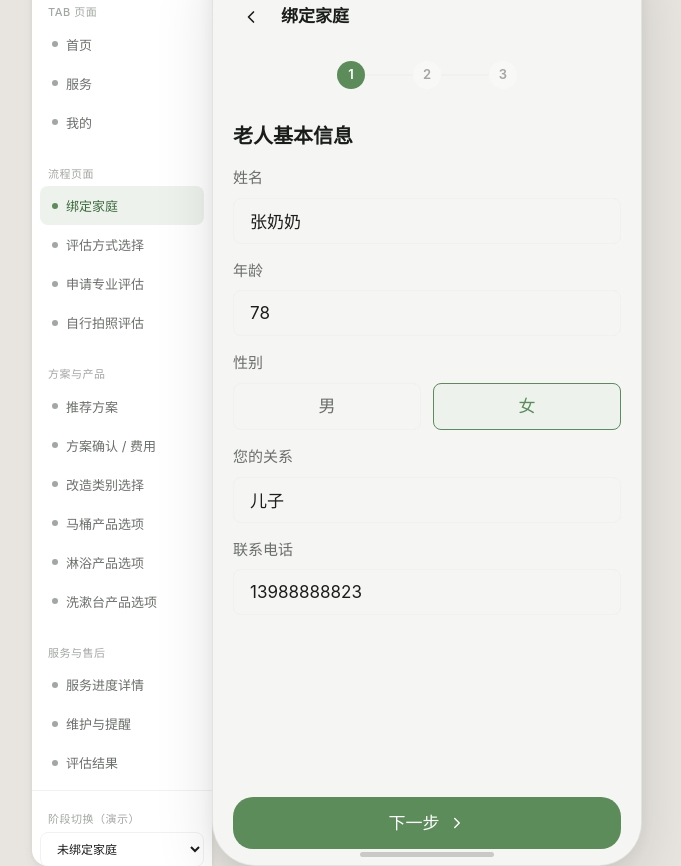
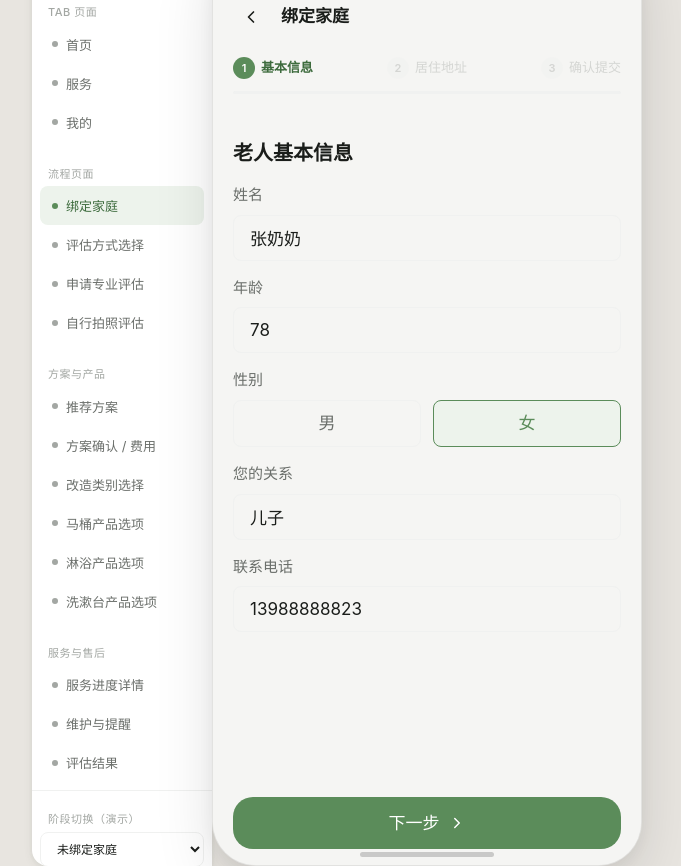
Before and after one commit to Whatnamed/bath-adaptation, a React (Vite) app: page /bind in a window 1280 px wide. Shown: the whole page, without its empty margins (303-984 px from the left). Built offline with nearby package versions, Linux system fonts and the light colour scheme.

Commit message:
polish: redesign step indicator with labels and progress bar

```diff
--- a/src/pages/FamilyBindPage.tsx
+++ b/src/pages/FamilyBindPage.tsx
@@ -3,52 +3,108 @@ import { useNavigate } from 'react-router-dom'
 import { ChevronLeft, ChevronRight } from 'lucide-react'
 import { useAppStage, type FamilyDetails } from '../context/AppStageContext'
 
+/* ── 步骤标签数据 ── */
+const STEP_LABELS = ['基本信息', '居住地址', '确认提交'] as const
+
 /* ── 进度指示器组件 ── */
 function StepIndicator({ current }: { current: 1 | 2 | 3 }) {
-  const steps = [1, 2, 3] as const
   return (
     <div
       style={{
+        padding: 'var(--space-3) 0 var(--space-5)',
+      }}
+    >
+      {/* 步骤标签行 */}
+      <div
+        style={{
+          display: 'flex',
+          justifyContent: 'space-between',
+          alignItems: 'center',
+          marginBottom: 'var(--space-3)',
+        }}
+      >
+        {STEP_LABELS.map((label, i) => {
+          const stepNum = i + 1
+          const isDone = stepNum < current
+          const isCurrent = stepNum === current
+          const isPending = stepNum > current
+
+          return (
+            <div
+              key={label}
+              style={{
+                display: 'flex',
+                alignItems: 'center',
+                gap: 6,
+                opacity: isPending ? 0.4 : 1,
+                transition: 'opacity 0.3s ease',
+              }}
+            >
+              {/* 序号小圆 */}
+              <div
+                style={{
+                  width: 22,
+                  height: 22,
+                  borderRadius: '50%',
+                  background: isCurrent
+                    ? 'var(--accent)'
+                    : isDone
+                    ? 'var(--accent-muted)'
+                    : 'var(--border-light)',
+                  color: isCurrent || isDone ? '#fff' : 'var(--text-tertiary)',
                   display: 'flex',
                   alignItems: 'center',
                   justifyContent: 'center',
-        gap: 0,
-        padding: 'var(--space-4) 0 var(--space-2)',
+                  fontSize: '11px',
+                  fontWeight: 'var(--weight-semibold)',
+                  transition: 'all 0.3s ease',
+                  flexShrink: 0,
                 }}
               >
-      {steps.map((s, i) => (
-        <div key={s} style={{ display: 'flex', alignItems: 'center' }}>
-          {/* 圆点 */}
+                {isDone ? '✓' : stepNum}
+              </div>
+              {/* 文字标签 */}
+              <span
+                style={{
+                  fontSize: 'var(--text-caption)',
+                  fontWeight: isCurrent
+                    ? 'var(--weight-semibold)'
+                    : 'var(--weight-regular)',
+                  color: isCurrent
+                    ? 'var(--accent-deep)'
+                    : isDone
+                    ? 'var(--text-secondary)'
+                    : 'var(--text-tertiary)',
+                  transition: 'all 0.3s ease',
+                  whiteSpace: 'nowrap',
+                }}
+              >
+                {label}
+              </span>
+            </div>
+          )
+        })}
+      </div>
+
+      {/* 连续进度条 */}
       <div
         style={{
-              width: 28,
-              height: 28,
-              borderRadius: '50%',
-              background: s <= current ? 'var(--accent)' : 'var(--surface-muted)',
-              color: s <= current ? '#fff' : 'var(--text-tertiary)',
-              display: 'flex',
-              alignItems: 'center',
-              justifyContent: 'center',
-              fontSize: 'var(--text-caption)',
-              fontWeight: 'var(--weight-semibold)',
-              transition: 'all 0.3s ease',
+          height: 3,
+          borderRadius: 2,
+          background: 'var(--border-light)',
+          overflow: 'hidden',
         }}
       >
-            {s}
-          </div>
-          {/* 连接线 */}
-          {i < steps.length - 1 && (
         <div
           style={{
-                width: 48,
-                height: 2,
-                background: s < current ? 'var(--accent)' : 'var(--border-light)',
-                transition: 'background 0.3s ease',
+            height: '100%',
+            borderRadius: 2,
+            background: 'var(--accent)',
+            width: `${((current - 1) / (STEP_LABELS.length - 1)) * 100}%`,
+            transition: 'width 0.4s cubic-bezier(0.16, 1, 0.3, 1)',
           }}
         />
-          )}
       </div>
-      ))}
     </div>
   )
 }
```
Lines whose indentation alone changed are shown as unchanged.
